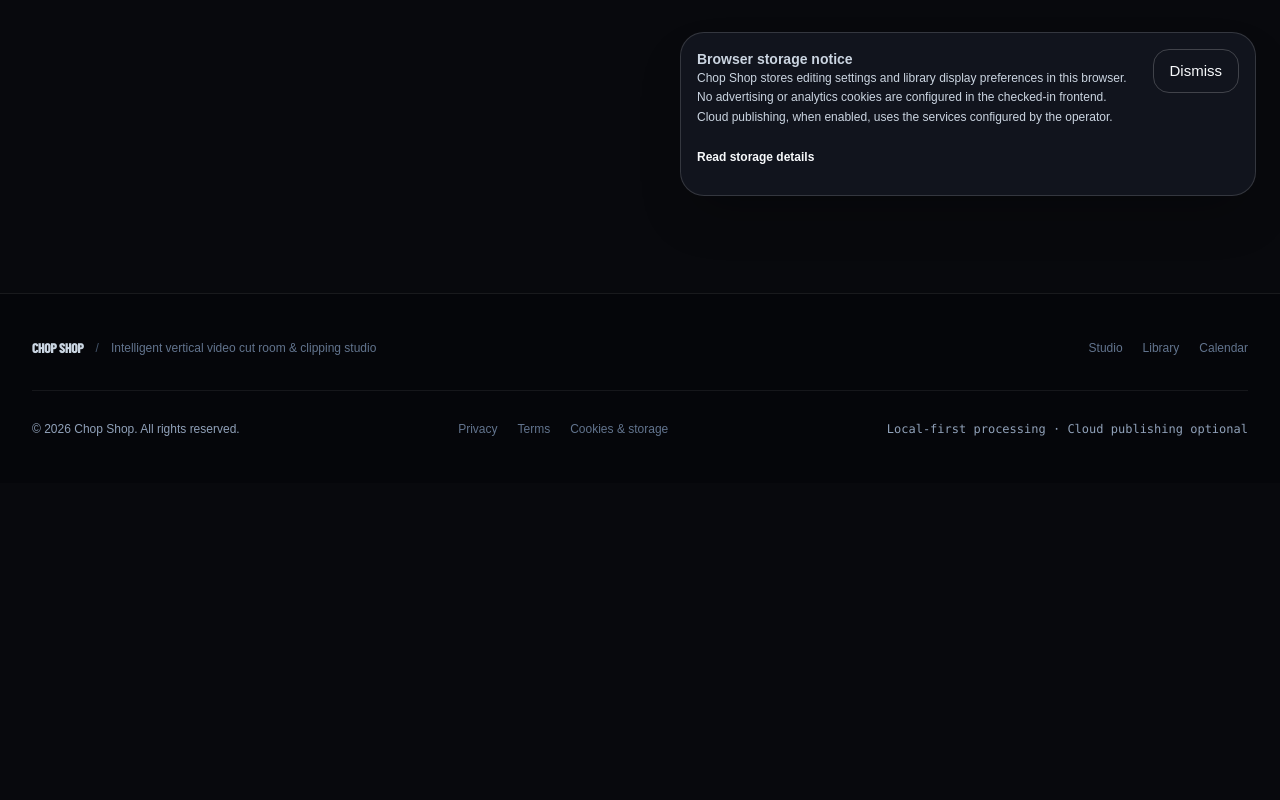
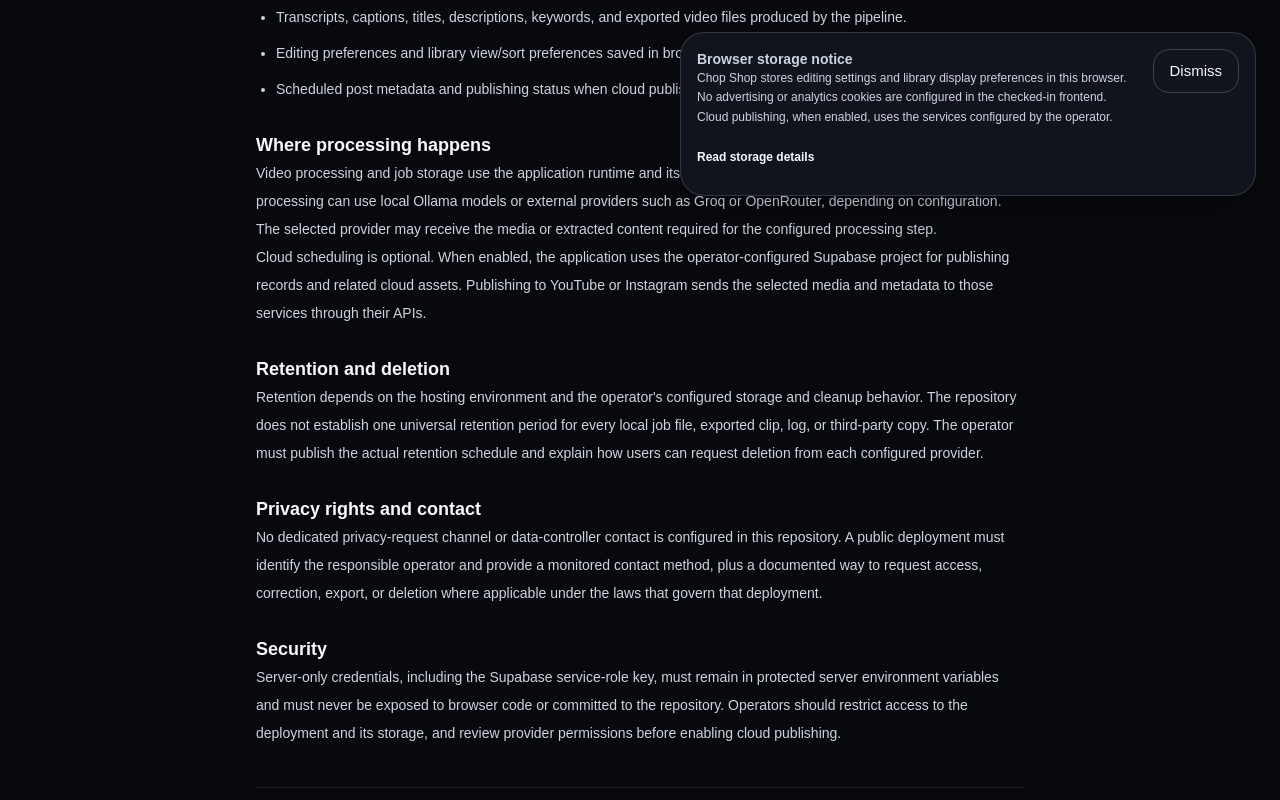
Before and after one commit to KobraKob/clipper, a Next.js app in the folder web/: page /privacy in a window 1280 px wide. Before the commit this address had no page. Shown: the part 580-1380 px from the top of the page. Before the commit the page ends 1063 px from the top, so only its background shows below. Built offline with nearby package versions, Linux system fonts and the light colour scheme; a web font is replaced by a local one.

Commit message:
feat(web): add site recovery and policy route

```diff
--- /dev/null
+++ b/web/src/app/privacy/page.tsx
@@ -0,0 +1,70 @@
+import type { Metadata } from "next";
+import { LegalPage } from "@/components/LegalPage";
+
+export const metadata: Metadata = {
+  title: "Privacy — Chop Shop",
+  description: "Product-level information about data handled by Chop Shop.",
+};
+
+export default function PrivacyPage() {
+  return (
+    <LegalPage
+      title="Privacy & data handling"
+      intro="This page describes data flows visible in the current Chop Shop application source. Actual processing depends on the server, provider, and publishing settings configured by the operator."
+      notice="This is an implementation disclosure, not a completed GDPR or CCPA privacy notice. Before public use, the operator must add its legal identity and privacy contact, confirm purposes and legal bases for each processing activity, publish retention periods and transfer details, and provide a working process for privacy requests."
+    >
+      <section>
+        <h2>Information the application may handle</h2>
+        <ul>
+          <li>Video URLs or video files submitted for processing.</li>
+          <li>Project settings, job status, error information, processing logs, and generated clip metadata.</li>
+          <li>Transcripts, captions, titles, descriptions, keywords, and exported video files produced by the pipeline.</li>
+          <li>Editing preferences and library view/sort preferences saved in browser local storage.</li>
+          <li>Scheduled post metadata and publishing status when cloud publishing is enabled.</li>
+        </ul>
+      </section>
+      <section>
+        <h2>Where processing happens</h2>
+        <p>
+          Video processing and job storage use the application runtime and its configured storage paths.
+          Speech and language processing can use local Ollama models or external providers such as Groq
+          or OpenRouter, depending on configuration. The selected provider may receive the media or
+          extracted content required for the configured processing step.
+        </p>
+        <p className="mt-3">
+          Cloud scheduling is optional. When enabled, the application uses the operator-configured
+          Supabase project for publishing records and related cloud assets. Publishing to YouTube or
+          Instagram sends the selected media and metadata to those services through their APIs.
+        </p>
+      </section>
+      <section>
+        <h2>Retention and deletion</h2>
+        <p>
+          Retention depends on the hosting environment and the operator's configured storage and
+          cleanup behavior. The repository does not establish one universal retention period for
+          every local job file, exported clip, log, or third-party copy. The operator must publish
+          the actual retention schedule and explain how users can request deletion from each
+          configured provider.
+        </p>
+      </section>
+      <section>
+        <h2>Privacy rights and contact</h2>
+        <p>
+          No dedicated privacy-request channel or data-controller contact is configured in this
+          repository. A public deployment must identify the responsible operator and provide a
+          monitored contact method, plus a documented way to request access, correction, export, or
+          deletion where applicable under the laws that govern that deployment.
+        </p>
+      </section>
+      <section>
+        <h2>Security</h2>
+        <p>
+          Server-only credentials, including the Supabase service-role key, must remain in protected
+          server environment variables and must never be exposed to browser code or committed to the
+          repository. Operators should restrict access to the deployment and its storage, and review
+          provider permissions before enabling cloud publishing.
+        </p>
+      </section>
+    </LegalPage>
+  );
+}
```
